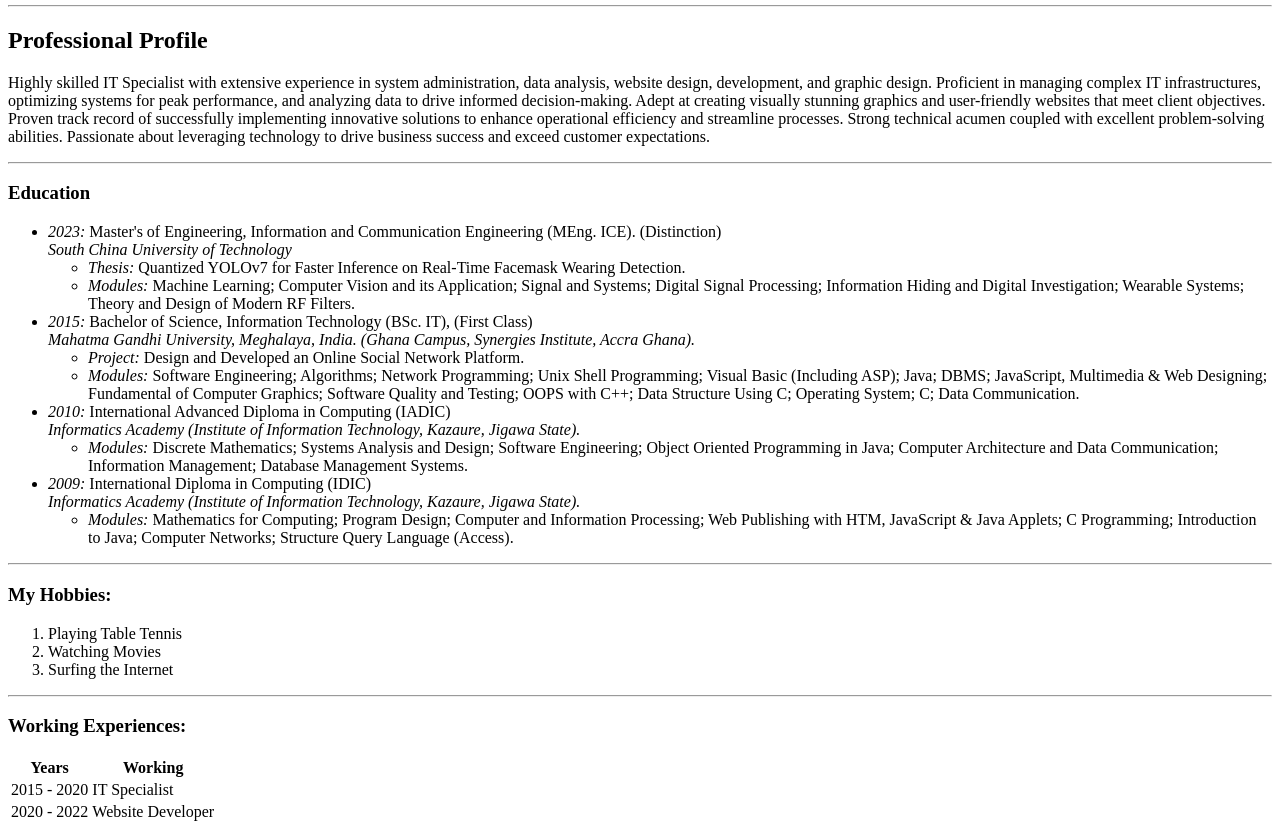
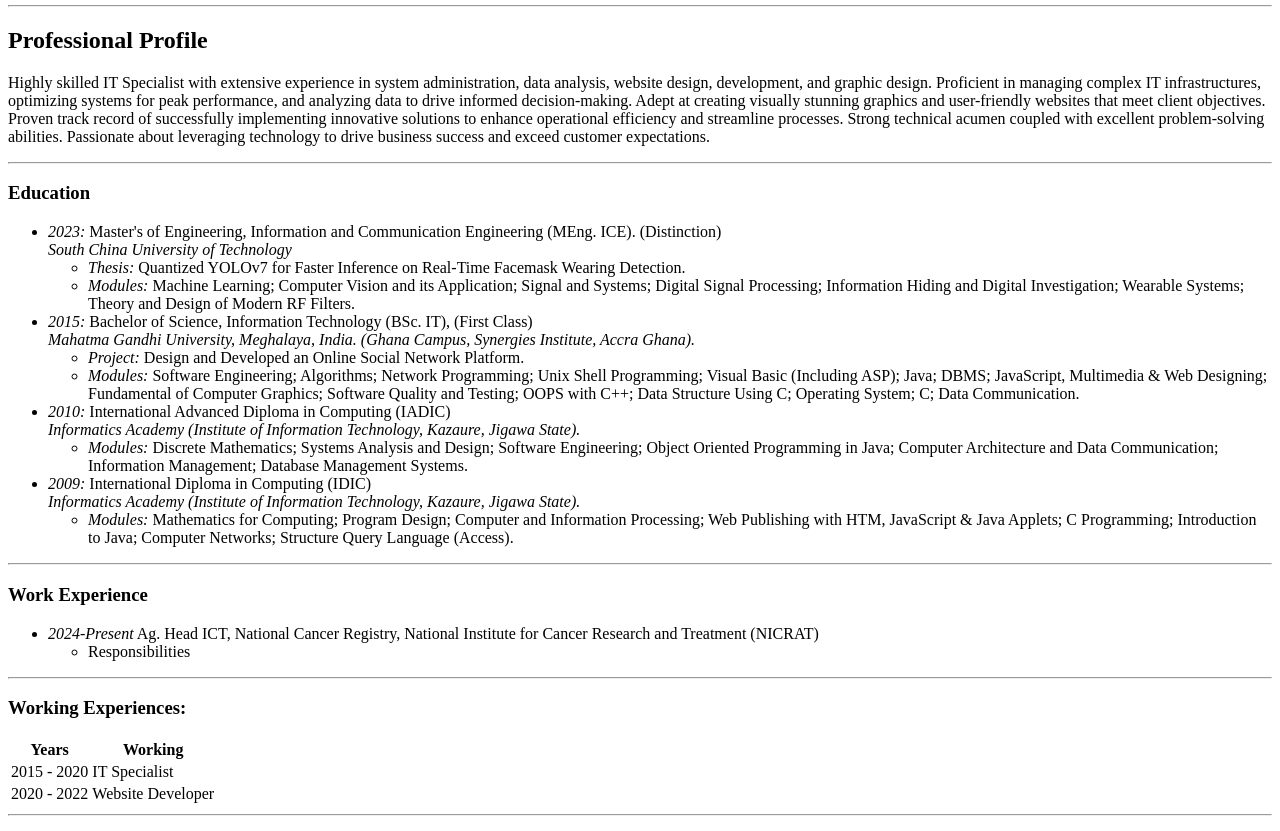
Before and after one commit to Luk0019/cv, a plain HTML site: page index.html in a window 1280 px wide. Shown: the part 167-998 px from the top of the page. Drawn offline with Linux system fonts and the light colour scheme.

Commit message:
Update index.html

```diff
--- a/index.html
+++ b/index.html
@@ -44,12 +44,18 @@
             </li>
         </ul>
         <hr>
-        <h3>My Hobbies:</h3>
-        <ol>
-            <li>Playing Table Tennis</li>
-            <li>Watching Movies</li>
-            <li>Surfing the Internet</li>
-        </ol>
+        <h3>Work Experience</h3>
+        <ul>
+            <li>
+                <em>2024-Present</em>	Ag. Head ICT, National Cancer Registry, National Institute for Cancer Research and Treatment (NICRAT)
+                <ul>
+                    <li>Responsibilities
+
+                    </li>
+                </ul>
+
+            </li>
+        </ul>
         <hr>
         <h3>Working Experiences:</h3>
         <table>
```
